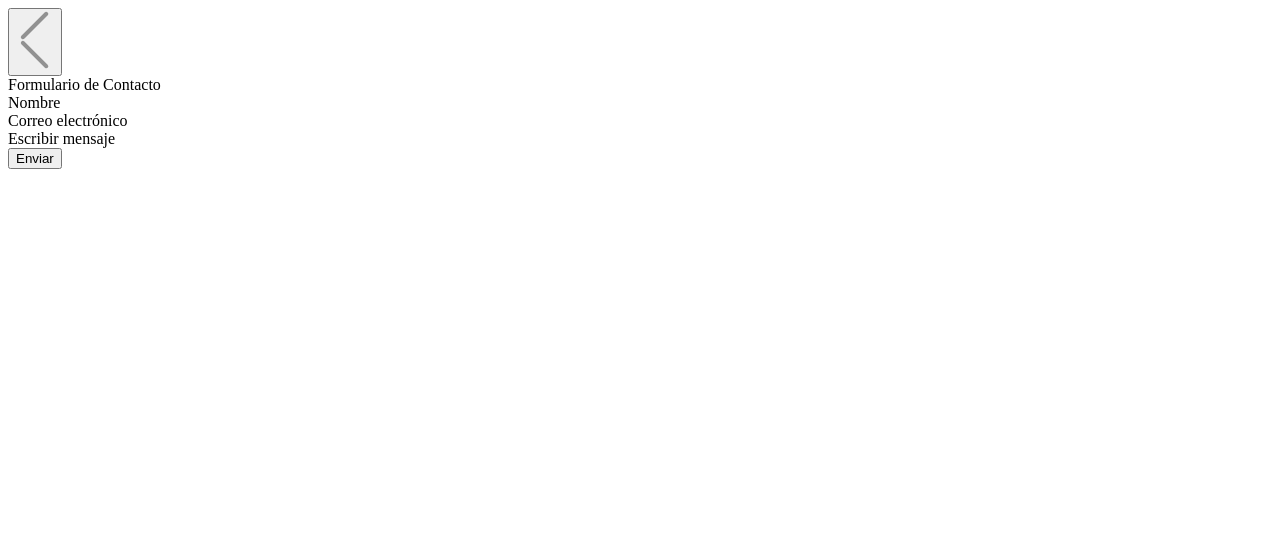
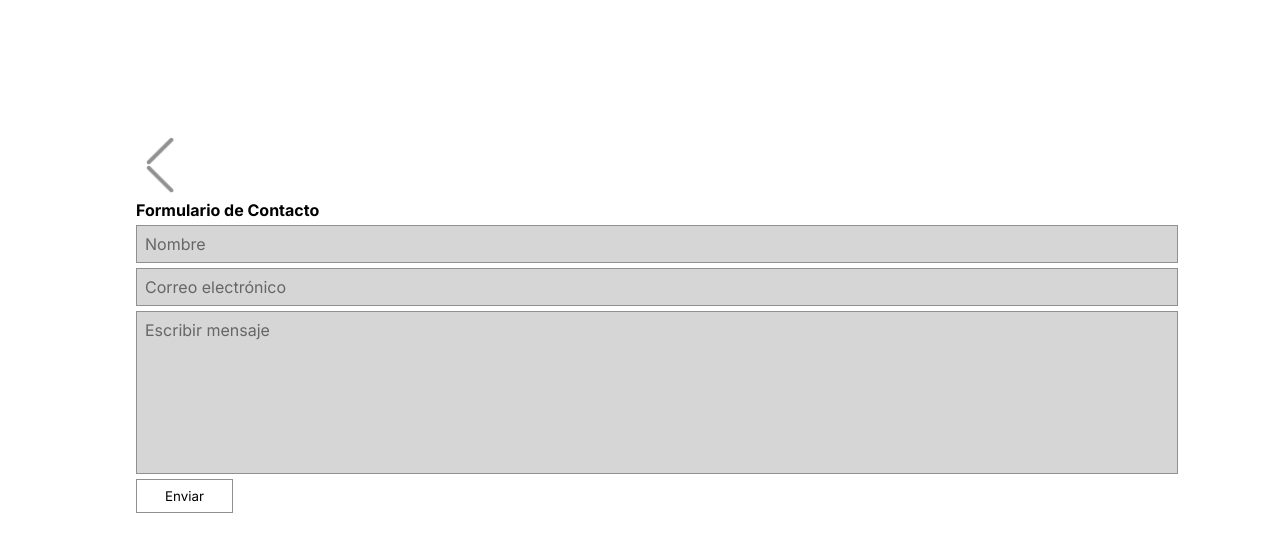
Before and after one commit to JuanLeyva1/ProyectoFinal, a plain HTML site: page wolf/formulario.html in a window 1280 px wide. Drawn offline with Linux system fonts and the light colour scheme; the site is published under a folder, as on GitHub Pages, so addresses that start at the root find nothing.

Commit message:
Update formulario.html

```diff
--- a/wolf/formulario.html
+++ b/wolf/formulario.html
@@ -5,7 +5,7 @@
     <meta name="viewport" content="width=device-width, initial-scale=1.0">
     <title>Formulario</title>
     <!--Css-->
-    <link rel="stylesheet" href="/css/formulario.css">
+    <link rel="stylesheet" href="../css/formulario.css">
     <!--Fonts-->
     <link href="https://fonts.googleapis.com/css2?family=Inter:ital,opsz,wght@0,14..32,100..900;1,14..32,100..900&display=swap" rel="stylesheet">
 
```
